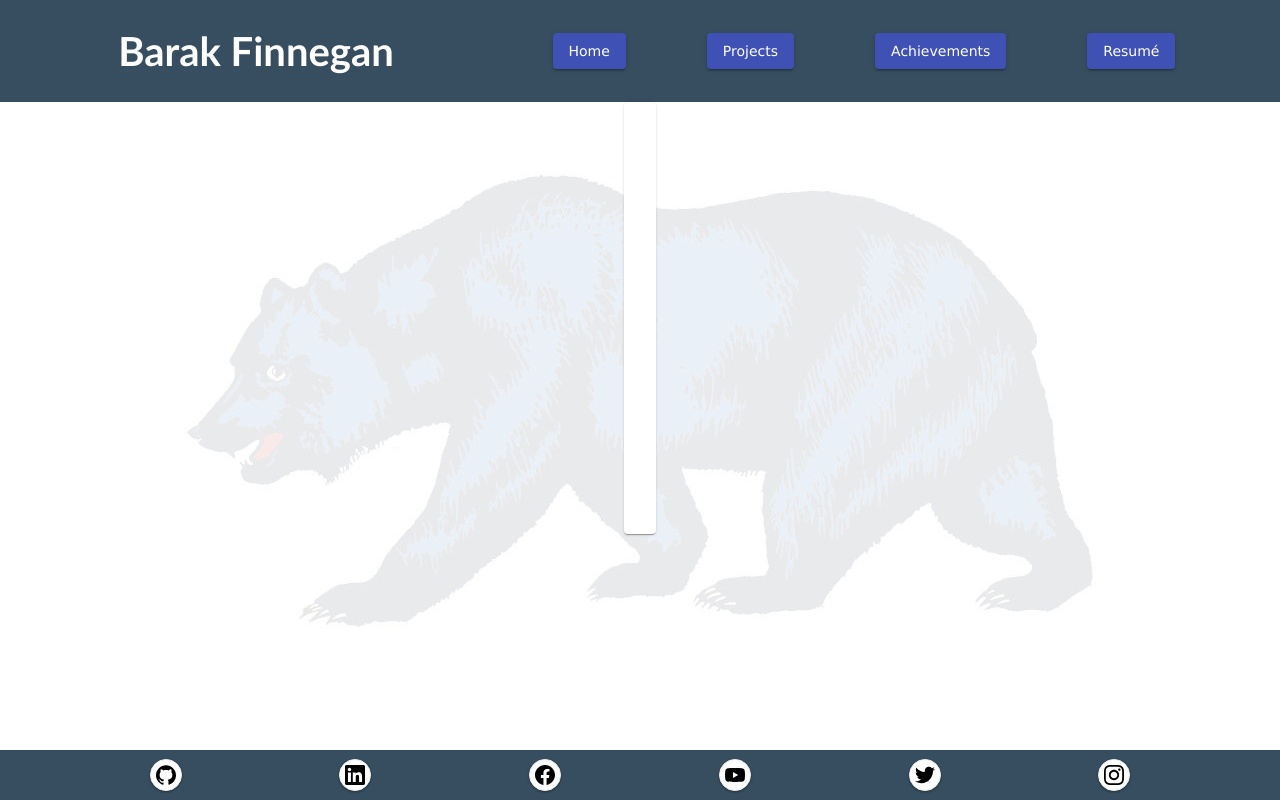
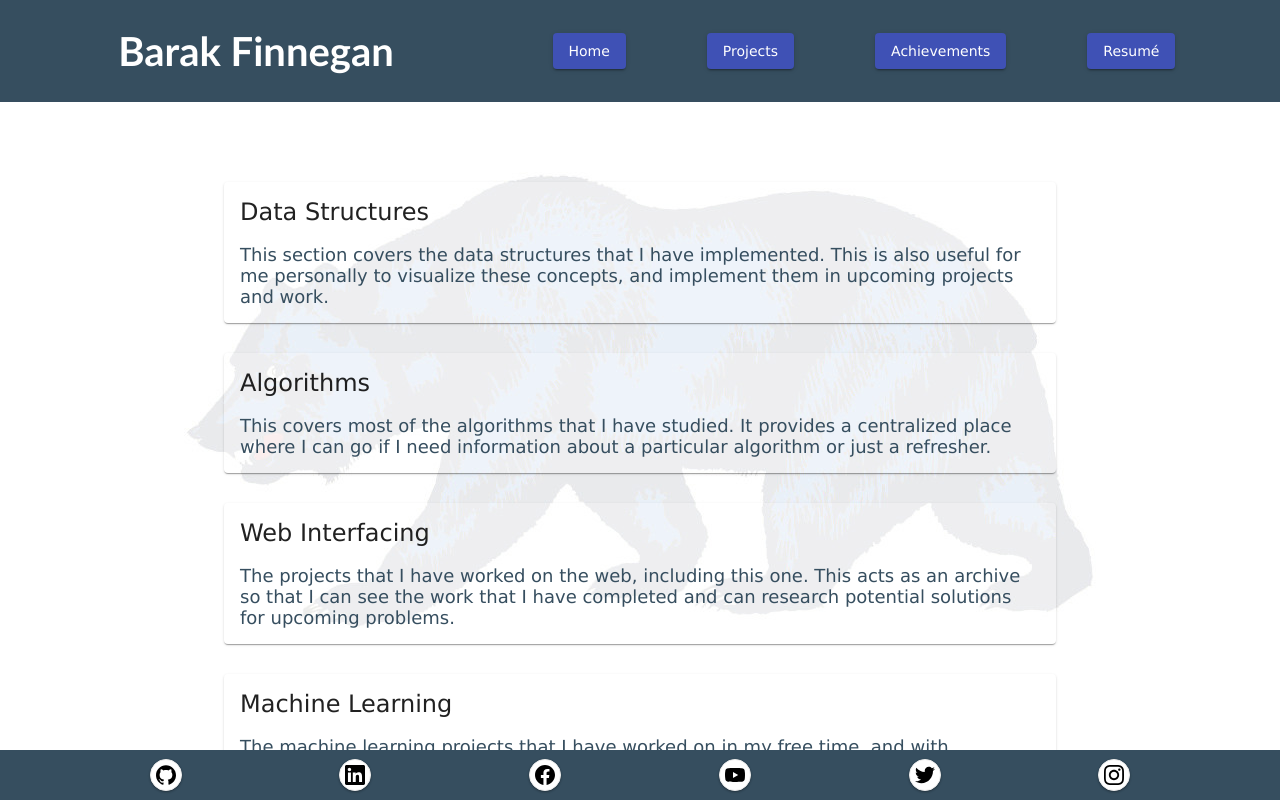
Before and after one commit to WildGrizzly/website, an Angular app: page /projects in a window 1280 px wide. Shown: the top 800 px of the page. Built offline with nearby package versions, Linux system fonts and the light colour scheme.

Commit message:
altered Home page a little bit

```diff
--- a/src/app/components/home/home.component.html
+++ b/src/app/components/home/home.component.html
@@ -1,5 +1,6 @@
-<div style="display: flex; justify-content: space-between; align-items: center; padding: 20px">
-    <div>
+<div style="height: 80px;"> </div>
+<div style="display: flex; justify-content: space-evenly; align-items: center; padding: 20px">
+    <div style="max-width:900px">
 
         <h3>
             About me
--- a/src/app/components/projects/projects.component.css
+++ b/src/app/components/projects/projects.component.css
@@ -1,5 +1,12 @@
-mat-card {
-    opacity: 100%;
-    height: 400px;
+.projs {
     display: flex;
+    flex-direction: column;
+    justify-content: center;
+    align-items: center;
 }
+
+.proj {
+    background-color: rgba(255, 255, 255, 0.2);
+    max-width: 800px;
+    max-height: 300px;
+}
--- a/src/app/components/projects/projects.component.html
+++ b/src/app/components/projects/projects.component.html
@@ -1,3 +1,14 @@
-<mat-card>
-
-</mat-card>
+<div class="projs">
+    <div style="height: 80px;"> </div>
+    <div *ngFor="let subject of subjects">
+        <a [routerLink]="['/Projects', subject.name]">
+            <mat-card class="proj">
+                <mat-card-title> {{subject.name}} </mat-card-title>
+                <p>
+                    {{subject.description}}
+                </p>
+            </mat-card>
+        </a>
+        <div style="height: 30px;"> </div>
+    </div>
+</div>
--- a/src/assets/subjects.ts
+++ b/src/assets/subjects.ts
@@ -56,7 +56,7 @@ export const subjects = [
     },
     {
         name : "Machine Learning",
-        description : "The machine learning projects that I have worked on in my free time, and with classwork.",
+        description : "The machine learning projects that I have worked on in my free time, and with classwork. Or some algorithms I have implemented for fun.",
         projects: [
             {
                 name: "Entry0 : Maximum Likelihood",
@@ -66,7 +66,7 @@ export const subjects = [
     },
     {
         name : "Coding Questions",
-        description : "A collection of all the preparations that I have worked on to impress employers.",
+        description : "A collection of all the preparations that I have worked on to impress employers. Including some problems from Leetcode, Cracking The Coding Interview, or other general problems I find interesting.",
         projects: [
             {
                 name: "Entry0 : Treehopper"
--- a/src/styles.css
+++ b/src/styles.css
@@ -5,13 +5,6 @@
 
 body {
   margin: 0px;
-}
-
-app-nav-selector {
-  display: flex;
-  min-width: 35%;
-  justify-content: space-between;
-  align-items: center;
 }
 
 h3 {
@@ -26,6 +19,10 @@ p {
     font: "Times New Roman";
     font-size: 18px;
     color:   rgb(54, 78, 95);
+}
+
+html {
+  overflow-y: scroll;
 }
 
 a {
@@ -58,7 +55,7 @@ a {
   }
 
 app-footer {
-    position:absolute;
+    position:fixed;
     background-color:  rgb(54, 78, 95);
     bottom: 0;
     display: flex;
@@ -68,19 +65,13 @@ app-footer {
     height: 50px;
   }
 
-app-projects {
-  display: flex;
-  justify-content: space-evenly;
-  align-items: center;
-}
-
   #page-container {
     position: relative;
     background-repeat: no-repeat;
     background-image: url(./assets/bear.jpg);
     background-position: center;
-    min-height: 100vh;
-    min-width: 900px;
+    height: 100vh;
+    min-width: 1000px;
   }
 
   #content-wrap {
```
